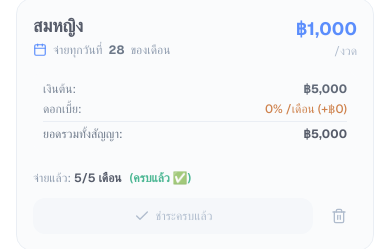
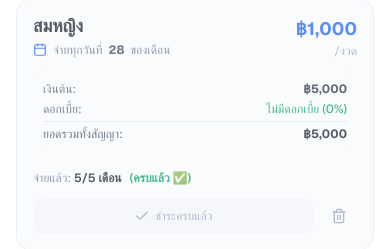
Before and after one commit to tlegeek1524/my-project, a Next.js app: page / in a window 390 px wide. Shown: the part 442-691 px from the top of the page. Built offline with nearby package versions, Linux system fonts and the light colour scheme.

Commit message:
feat: add mobile loan tracker and configure netlify for nextjs

```diff
--- a/package.json
+++ b/package.json
@@ -20,6 +20,7 @@
     "zod": "^4.6.5"
   },
   "devDependencies": {
+    "@netlify/plugin-nextjs": "^5.16.0",
     "@tailwindcss/postcss": "^4",
     "@types/bcryptjs": "^2.4.6",
     "@types/node": "^20",
--- a/src/app/page.tsx
+++ b/src/app/page.tsx
@@ -26,7 +26,7 @@ export default function MobilePaymentApp() {
   // Form State
   const [name, setName] = useState("");
   const [principal, setPrincipal] = useState("");
-  const [interestRate, setInterestRate] = useState("0");
+  const [interestRate, setInterestRate] = useState("");
   const [interestType, setInterestType] = useState<"per_month" | "total">("per_month");
   const [totalMonths, setTotalMonths] = useState("6");
   const [day, setDay] = useState("5");
@@ -82,7 +82,7 @@ export default function MobilePaymentApp() {
 
   // Live calculation for the form
   const numPrincipal = parseFloat(principal) || 0;
-  const numRate = parseFloat(interestRate) || 0;
+  const numRate = interestRate.trim() === "" ? 0 : (parseFloat(interestRate) || 0);
   const numMonths = parseInt(totalMonths, 10) || 1;
 
   let calculatedInterest = 0;
@@ -116,7 +116,7 @@ export default function MobilePaymentApp() {
     setItems([newItem, ...items]);
     setName("");
     setPrincipal("");
-    setInterestRate("0");
+    setInterestRate("");
     setInterestType("per_month");
     setTotalMonths("6");
     setDay("5");
@@ -223,10 +223,16 @@ export default function MobilePaymentApp() {
                     </div>
                     <div className="flex justify-between">
                       <span>ดอกเบี้ย:</span>
-                      <span className="text-amber-700 font-medium">
-                        {item.interestRate}% {item.interestType === "per_month" ? "/เดือน" : "รวม"}
-                        {" "}(+฿{(item.totalAmount - item.principal).toLocaleString()})
-                      </span>
+                      {item.interestRate > 0 ? (
+                        <span className="text-amber-700 font-medium">
+                          {item.interestRate}% {item.interestType === "per_month" ? "/เดือน" : "รวม"}
+                          {" "}(+฿{(item.totalAmount - item.principal).toLocaleString()})
+                        </span>
+                      ) : (
+                        <span className="text-emerald-600 font-medium">
+                          ไม่มีดอกเบี้ย (0%)
+                        </span>
+                      )}
                     </div>
                     <div className="flex justify-between border-t border-slate-200 pt-1 text-slate-700">
                       <span>ยอดรวมทั้งสัญญา:</span>
@@ -376,7 +382,7 @@ export default function MobilePaymentApp() {
                     type="number"
                     min="0"
                     step="0.1"
-                    placeholder="เช่น 2 หรือ 0 หากไม่มีดอกเบี้ย"
+                    placeholder="0 (ไม่ใส่ = ไม่มีดอกเบี้ย)"
                     value={interestRate}
                     onChange={(e) => setInterestRate(e.target.value)}
                     className="w-full p-2.5 bg-slate-50 border border-slate-200 rounded-xl text-slate-900 text-sm focus:outline-none focus:border-blue-500"
@@ -421,11 +427,19 @@ export default function MobilePaymentApp() {
                 {numPrincipal > 0 && (
                   <div className="bg-blue-50/80 border border-blue-100 rounded-xl p-3 text-xs space-y-1.5 text-blue-900">
                     <div className="flex justify-between">
-                      <span className="text-blue-700">ดอกเบี้ยรวม:</span>
-                      <strong className="text-blue-800">฿{calculatedInterest.toLocaleString()}</strong>
+                      <span className="text-blue-700">ดอกเบี้ย:</span>
+                      {numRate > 0 ? (
+                        <strong className="text-blue-800">
+                          {numRate}% {interestType === "per_month" ? "/เดือน" : "รวม"} (+฿{calculatedInterest.toLocaleString()})
+                        </strong>
+                      ) : (
+                        <span className="text-emerald-700 font-medium">
+                          ไม่มีดอกเบี้ย (0%)
+                        </span>
+                      )}
                     </div>
                     <div className="flex justify-between">
-                      <span className="text-blue-700">ยอดรวมทั้งสิ้น (เงินต้น+ดอก):</span>
+                      <span className="text-blue-700">ยอดรวมทั้งสิ้น:</span>
                       <strong className="text-blue-800">฿{calculatedTotal.toLocaleString()}</strong>
                     </div>
                     <div className="flex justify-between pt-1 border-t border-blue-200/60 text-sm font-bold text-blue-900">
```
Also changed, not shown: 2 other files (tests, documents, lock files or other folders).
